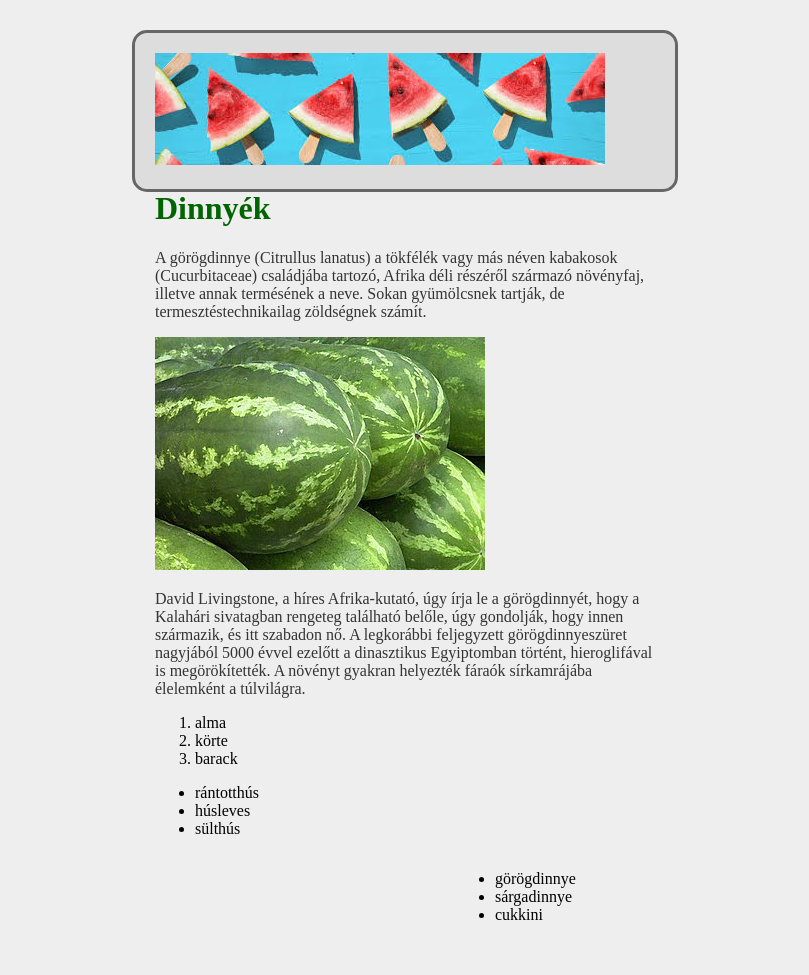
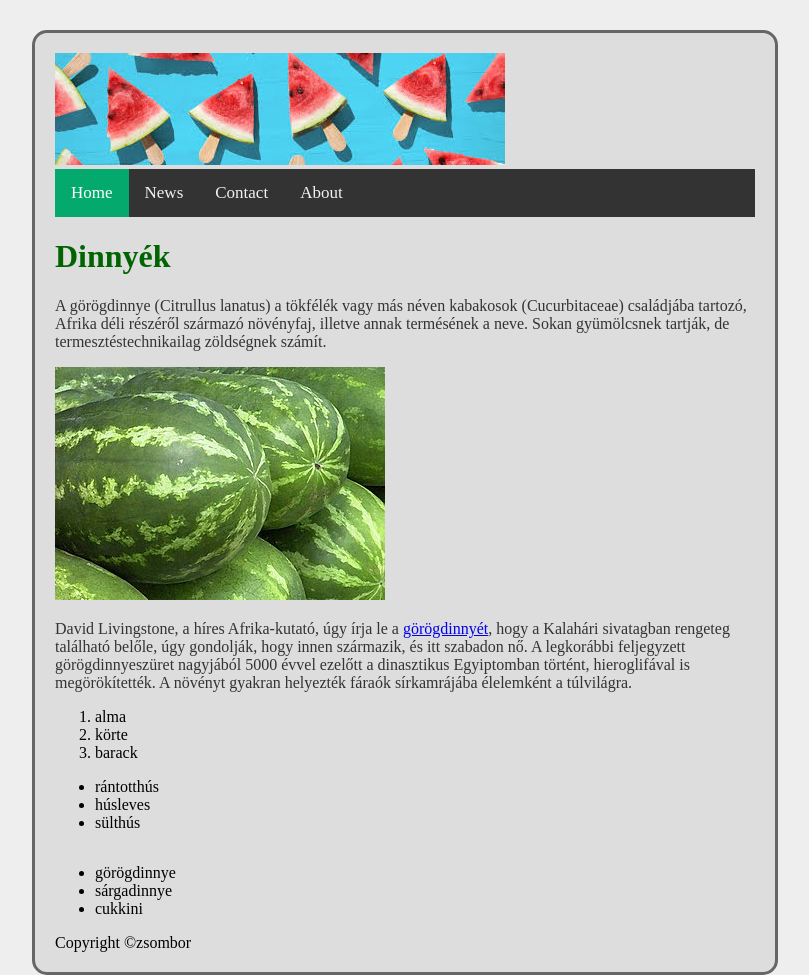
Before and after one commit to maraczizs25ad/2025-10-06, a plain HTML site: page index.html in a window 1280 px wide. Shown: the whole page, without its empty margins (235-1044 px from the left). Before the commit the page ends 940 px from the top, so only its background shows below. Drawn offline with Linux system fonts and the light colour scheme.

Commit message:
top navigation

```diff
--- a/index.html
+++ b/index.html
@@ -15,7 +15,12 @@
             <img src="watermelon header.jfif" alt="">
         </div>
 
-        <div class="nav"></div>
+        <div class="topnav">
+             <a class="active" href="#home">Home</a>
+  <a href="#news">News</a>
+  <a href="#contact">Contact</a>
+  <a href="#about">About</a>
+        </div>
 
         <div class="content">
             <h1>Dinnyék</h1>
@@ -24,7 +29,7 @@
                 termesztéstechnikailag zöldségnek számít.</p>
             <img src="Summer_99.jpg
     " alt="görögdinnye">
-            <p>David Livingstone, a híres Afrika-kutató, úgy írja le a görögdinnyét, hogy a Kalahári sivatagban rengeteg
+            <p>David Livingstone, a híres Afrika-kutató, úgy írja le a <a href="https://hu.wikipedia.org/wiki/G%C3%B6r%C3%B6gdinnye" target="_blank">görögdinnyét</a>, hogy a Kalahári sivatagban rengeteg
                 található belőle, úgy gondolják, hogy innen származik, és itt szabadon nő. A legkorábbi feljegyzett
                 görögdinnyeszüret nagyjából 5000 évvel ezelőtt a dinasztikus Egyiptomban történt, hieroglifával is
                 megörökítették. A növényt gyakran helyezték fáraók sírkamrájába élelemként a túlvilágra.</p>
@@ -49,7 +54,7 @@
         </div>
 
         <div class="footer">
-
+            Copyright &copy;zsombor
         </div>
 
 
--- a/style.css
+++ b/style.css
@@ -15,7 +15,7 @@ img {
 }
 
 .container {
-    width: 500px;
+    width: 700px;
     background-color: #dddddd;
     padding: 20px;
     border: 3px solid #666666;
@@ -25,12 +25,12 @@ img {
 }
 
 .content {
-    width: 500px;
+    width: 700px;
     float: left;
 }
 
 .sidebar {
-    width: 200px;
+    width: 700px;
     float: right;
 }
 
@@ -45,8 +45,21 @@ img {
 }
 
 .topnav a {
-    float: left;
-    color: ;
-    padding: 15px;
+   float: left;
+  color: #f2f2f2;
+  text-align: center;
+  padding: 14px 16px;
+  text-decoration: none;
+  font-size: 17px;
 
 }
+
+.topnav a:hover {
+  background-color: #ddd;
+  color: black;
+}
+
+.topnav a.active {
+     background-color: #04AA6D;
+  color: white;
+}
```
